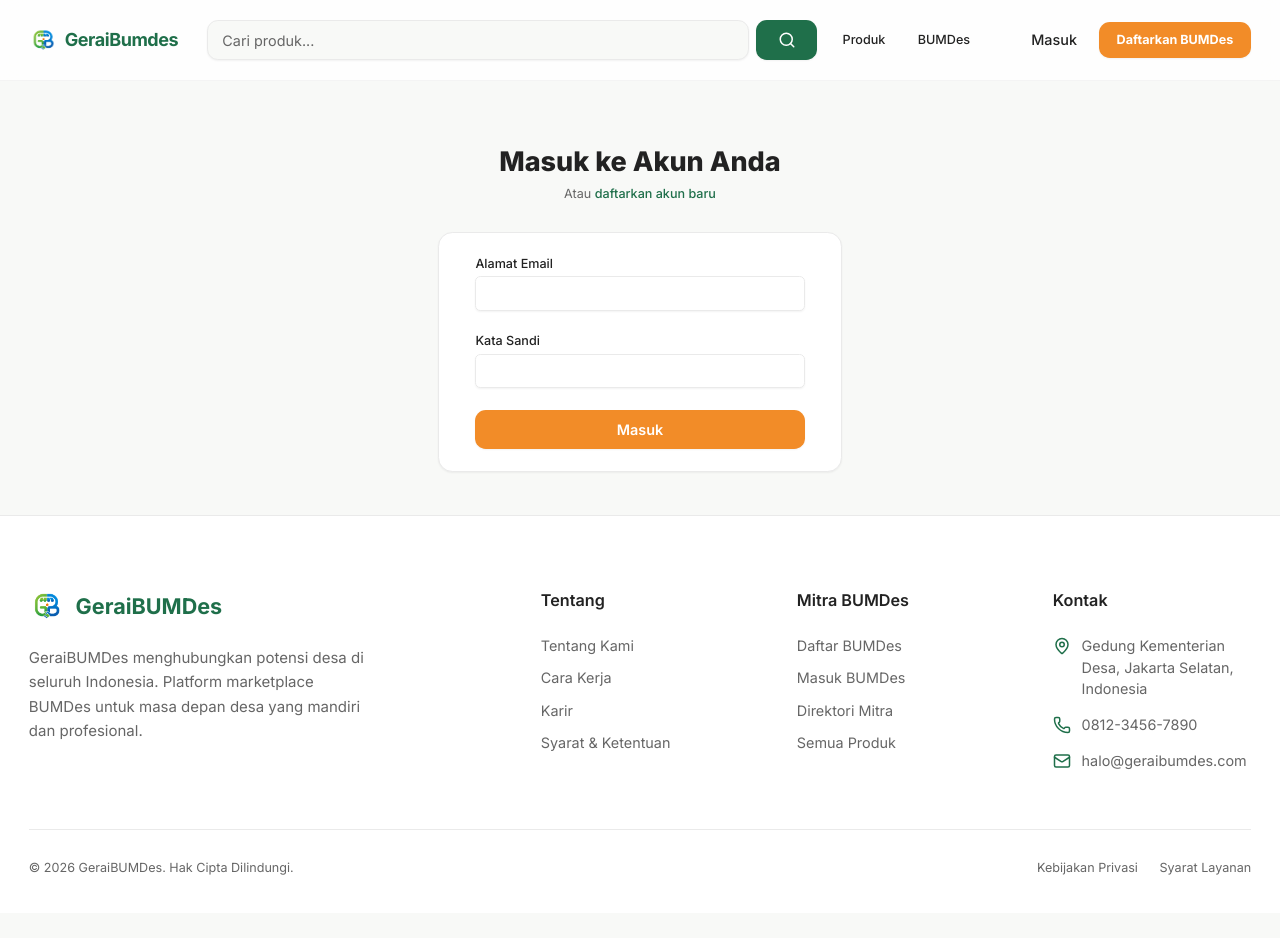
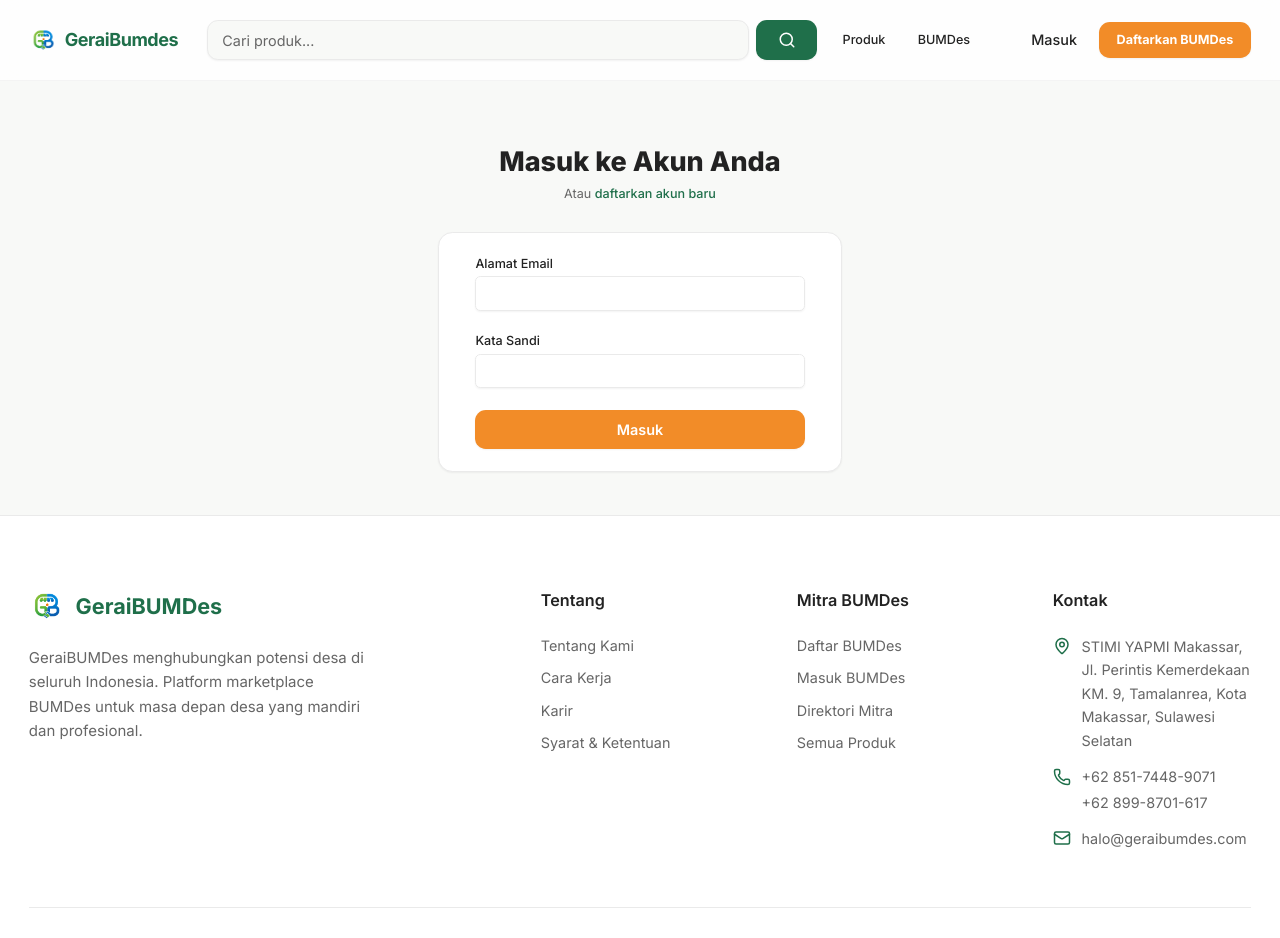
Before and after one commit to imaniendra-art/GERAIBUMDES, a Next.js app: page /login in a window 1280 px wide. Shown: the top 938 px of the page. Before the commit the page ends 913 px from the top, so only its background shows below. Built offline with nearby package versions, Linux system fonts and the light colour scheme; no server answers.

Commit message:
feat(footer): Update official contact information with STIMI YAPMI Makassar address and WhatsApp numbers

```diff
--- a/src/components/layout/Footer.tsx
+++ b/src/components/layout/Footer.tsx
@@ -51,15 +51,41 @@ export default function Footer() {
             <ul className="space-y-2 md:space-y-4 text-sm md:text-base">
               <li className="flex items-start gap-3 text-text-muted">
                 <MapPin className="w-5 h-5 text-primary flex-shrink-0 mt-0.5" />
-                <span>Gedung Kementerian Desa, Jakarta Selatan, Indonesia</span>
+                <a
+                  href="https://maps.google.com/?q=STIMI+YAPMI+Makassar"
+                  target="_blank"
+                  rel="noopener noreferrer"
+                  className="hover:text-primary transition-colors leading-relaxed"
+                >
+                  STIMI YAPMI Makassar, Jl. Perintis Kemerdekaan KM. 9, Tamalanrea, Kota Makassar, Sulawesi Selatan
+                </a>
               </li>
-              <li className="flex items-center gap-3 text-text-muted">
-                <Phone className="w-5 h-5 text-primary flex-shrink-0" />
-                <span>0812-3456-7890</span>
+              <li className="flex items-start gap-3 text-text-muted">
+                <Phone className="w-5 h-5 text-primary flex-shrink-0 mt-0.5" />
+                <div className="flex flex-col gap-1">
+                  <a
+                    href="https://wa.me/6285174489071"
+                    target="_blank"
+                    rel="noopener noreferrer"
+                    className="hover:text-primary transition-colors"
+                  >
+                    +62 851-7448-9071
+                  </a>
+                  <a
+                    href="https://wa.me/628998701617"
+                    target="_blank"
+                    rel="noopener noreferrer"
+                    className="hover:text-primary transition-colors"
+                  >
+                    +62 899-8701-617
+                  </a>
+                </div>
               </li>
               <li className="flex items-center gap-3 text-text-muted">
                 <Mail className="w-5 h-5 text-primary flex-shrink-0" />
-                <span>halo@geraibumdes.com</span>
+                <a href="mailto:halo@geraibumdes.com" className="hover:text-primary transition-colors">
+                  halo@geraibumdes.com
+                </a>
               </li>
             </ul>
           </div>
```
